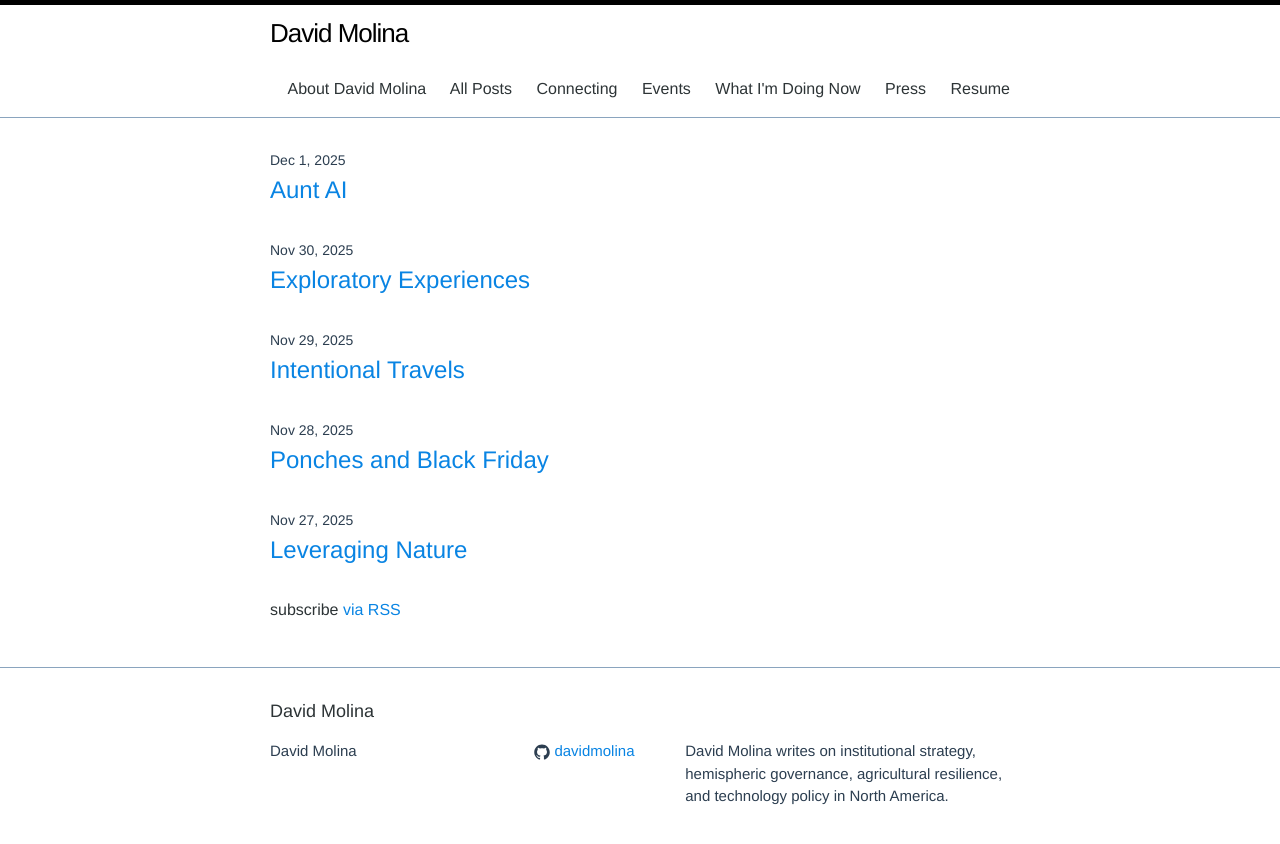
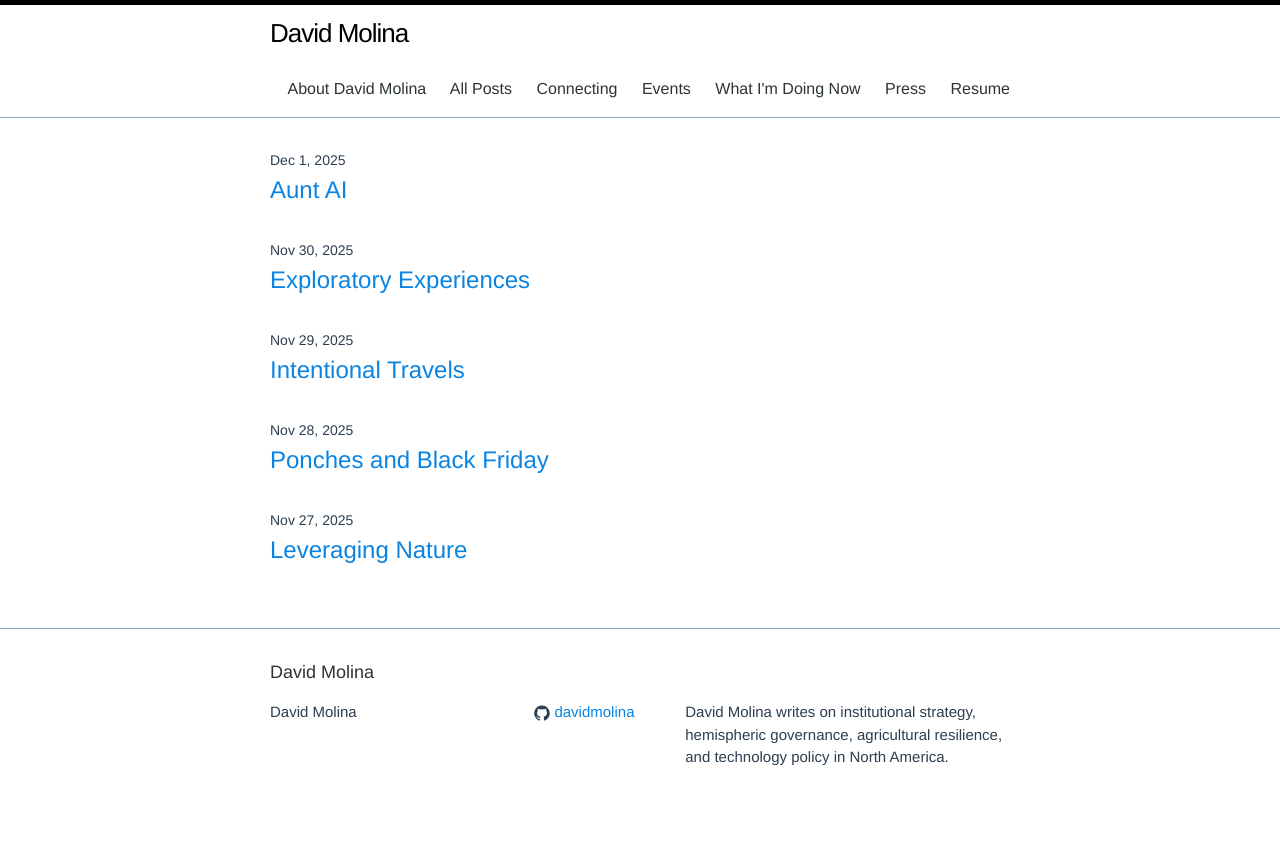
Before and after one commit to davidmolina/davidmolina.github.io, a Jekyll site: the page built from index.html, in a window 1280 px wide. Shown: the top 844 px of the page. Built offline with Jekyll 4.4.1, drawn with Linux system fonts in a browser that asks for light colours.

Commit message:
[rss] remove line, going a different direction

```diff
--- a/index.html
+++ b/index.html
@@ -14,7 +14,4 @@
       </li>
     {% endfor %}
   </ul>
-
-  <p class="rss-subscribe">subscribe <a href="{{ "/feed.xml" | absolute_url }}">via RSS</a></p>
-
 </div>
```
